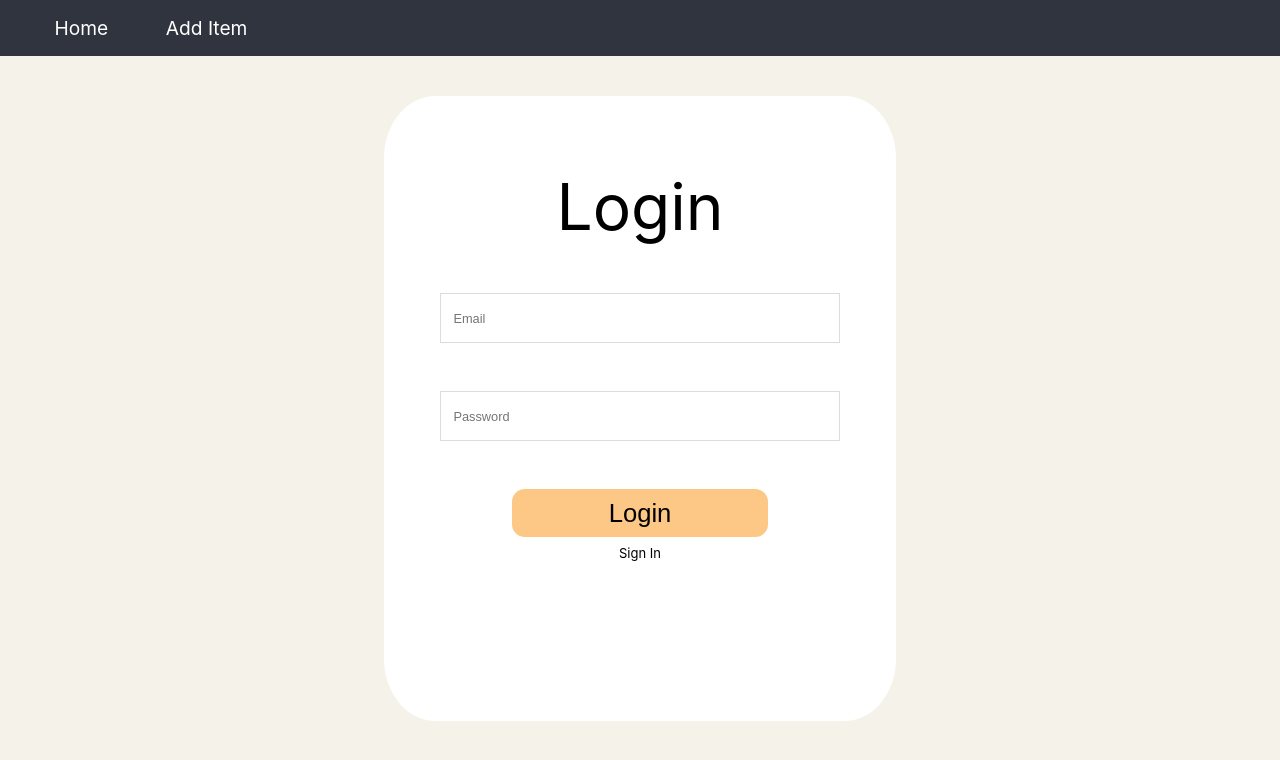
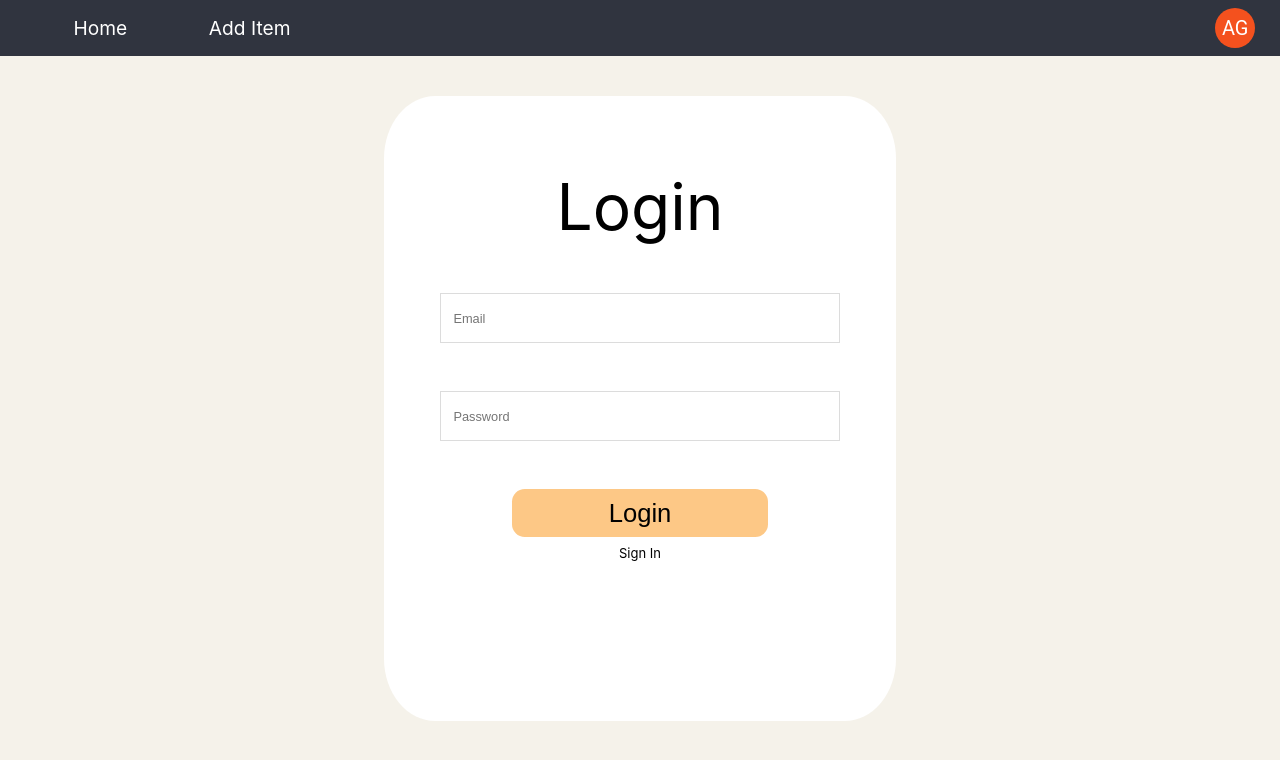
Before and after one commit to ahmadgabariin/auction, a React (Create React App) app in the folder client/: page / in a window 1280 px wide. Shown: the top 760 px of the page. Built offline with nearby package versions, Linux system fonts and the light colour scheme.

Commit message:
server updated

```diff
--- a/client/src/components/Navbar/Navbar.css
+++ b/client/src/components/Navbar/Navbar.css
@@ -17,8 +17,20 @@ a {
     align-items: center;
     padding-left: 2vh;
     padding-right: 2vh;
+    width:10%;
+    justify-content: center;
 }
 
 a:hover {
     background-color: rgba(0, 0, 0, 0.2)
 }
+
+.profile-pic-container {
+    width: 100%;
+    display: flex;
+    justify-content: flex-end;
+    margin-right: 2%;
+}
+.profile-pic{
+  cursor: pointer;
+}
--- a/client/src/components/Navbar/Navbar.js
+++ b/client/src/components/Navbar/Navbar.js
@@ -1,12 +1,51 @@
 import React from 'react'
-import { Link } from "react-router-dom";
+import { Link } from "react-router-dom"
 import './Navbar.css'
+import Avatar from '@mui/material/Avatar'
+import Stack from '@mui/material/Stack'
+import { deepOrange, deepPurple  } from '@mui/material/colors';
+import Menu from '@mui/material/Menu';
+import MenuItem from '@mui/material/MenuItem';
+
+const profilePicture = () => {
+  console.log(`Clicked`)
+}
 
 function Navbar() {
+  const [anchorEl, setAnchorEl] = React.useState(null);
+  const open = Boolean(anchorEl);
+  const handleClick = (event) => {
+    setAnchorEl(event.currentTarget);
+  };
+  const handleClose = () => {
+    setAnchorEl(null);
+  };
+
   return (
     <div className='nav-bar'>
       <Link to={`/`} >Home</Link>
       <Link to={`/additem`} >Add Item</Link>
+      <div className='profile-pic-container' onClick={profilePicture}>
+        <Stack direction="row" spacing={2} className = {`profile-pic`}>
+          <Avatar sx={{ bgcolor: deepOrange[600] }}>AG</Avatar>
+        </Stack>
+      </div>
+
+      <Menu
+        id="basic-menu"
+        anchorEl={anchorEl}
+        open={open}
+        onClose={handleClose}
+        MenuListProps={{
+          'aria-labelledby': 'basic-button',
+        }}
+      >
+        <MenuItem onClick={handleClose}>Profile</MenuItem>
+        <MenuItem onClick={handleClose}>My account</MenuItem>
+        <MenuItem onClick={handleClose}>Logout</MenuItem>
+      </Menu>
+
+
     </div>
   )
 }
```
Also changed, not shown: 1 other file (tests, documents, lock files or other folders).
